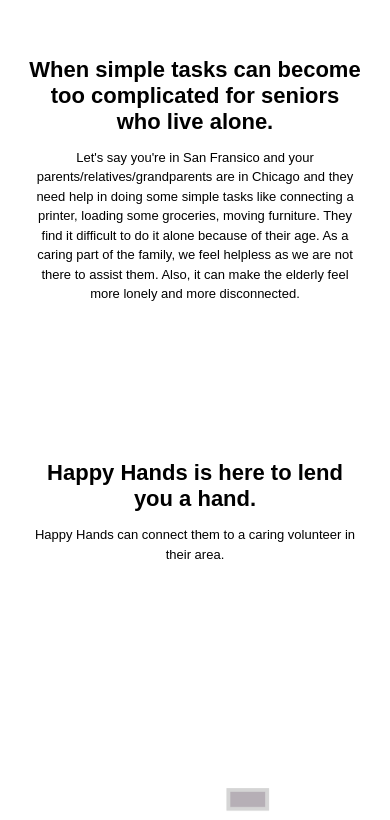
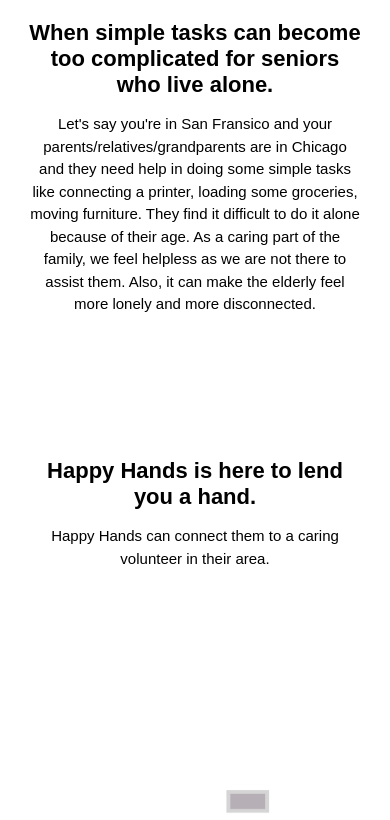
Before and after one commit to mageshsridhar/happyhands, a plain HTML site: page index.html in a window 390 px wide. Shown: the part 1324-2144 px from the top of the page. Drawn offline with nearby package versions, Linux system fonts and the light colour scheme; a script that the page names is missing.

Commit message:
Update style.css

```diff
--- a/style.css
+++ b/style.css
@@ -140,7 +140,7 @@
 
 p {
   margin-top: 1em;
-  font-size: 16px;
+  font-size: 20px;
   line-height: 1.5;
 }
 
@@ -220,7 +220,7 @@
   }
   p {
     text-align: center;
-    font-size: 13px;
+    font-size: 15px;
   }
   .block {
     width: 2em;
```
